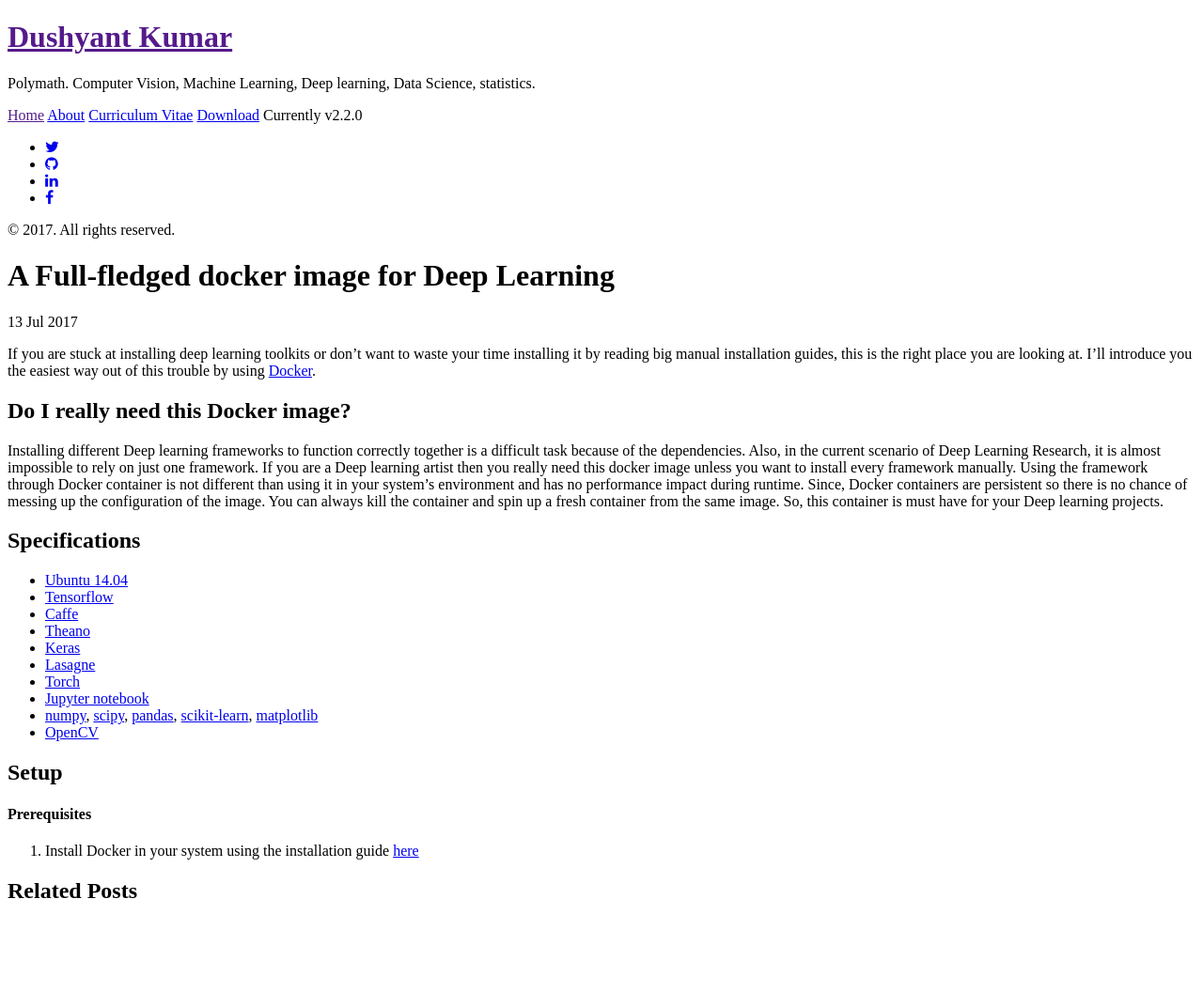
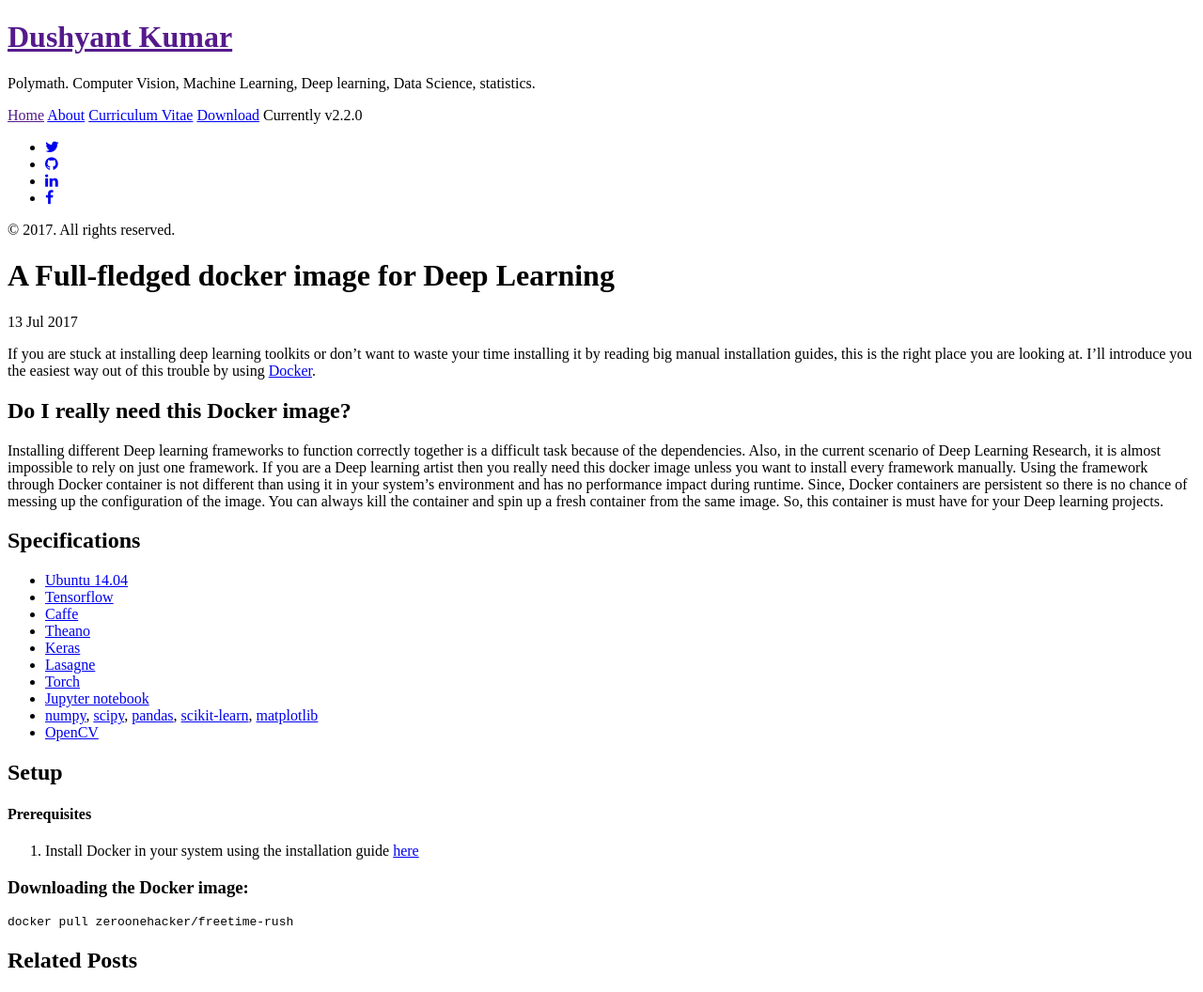
Before and after one commit to zero1hac/zero1hac.github.io, a Jekyll site: the page built from _posts/2017-07-13-full-fledegd-docker-deep.md, in a window 1280 px wide. Shown: the whole page at 94% size. Built offline with Jekyll 4.4.1, drawn with Linux system fonts in a browser that asks for light colours; nearby versions of some CDN libraries; before the commit the page ends 982 px from its top, so only the background shows below that.

Commit message:
Docker post update

````diff
--- a/_posts/2017-07-13-full-fledegd-docker-deep.md
+++ b/_posts/2017-07-13-full-fledegd-docker-deep.md
@@ -25,3 +25,9 @@ Since, Docker containers are persistent so there is no chance of messing up the
 
 #### Prerequisites
  1. Install Docker in your system using the installation guide [here](https://docs.docker.com/engine/installation/)
+
+### Downloading the Docker image:
+
+```
+docker pull zeroonehacker/freetime-rush
+```
````
